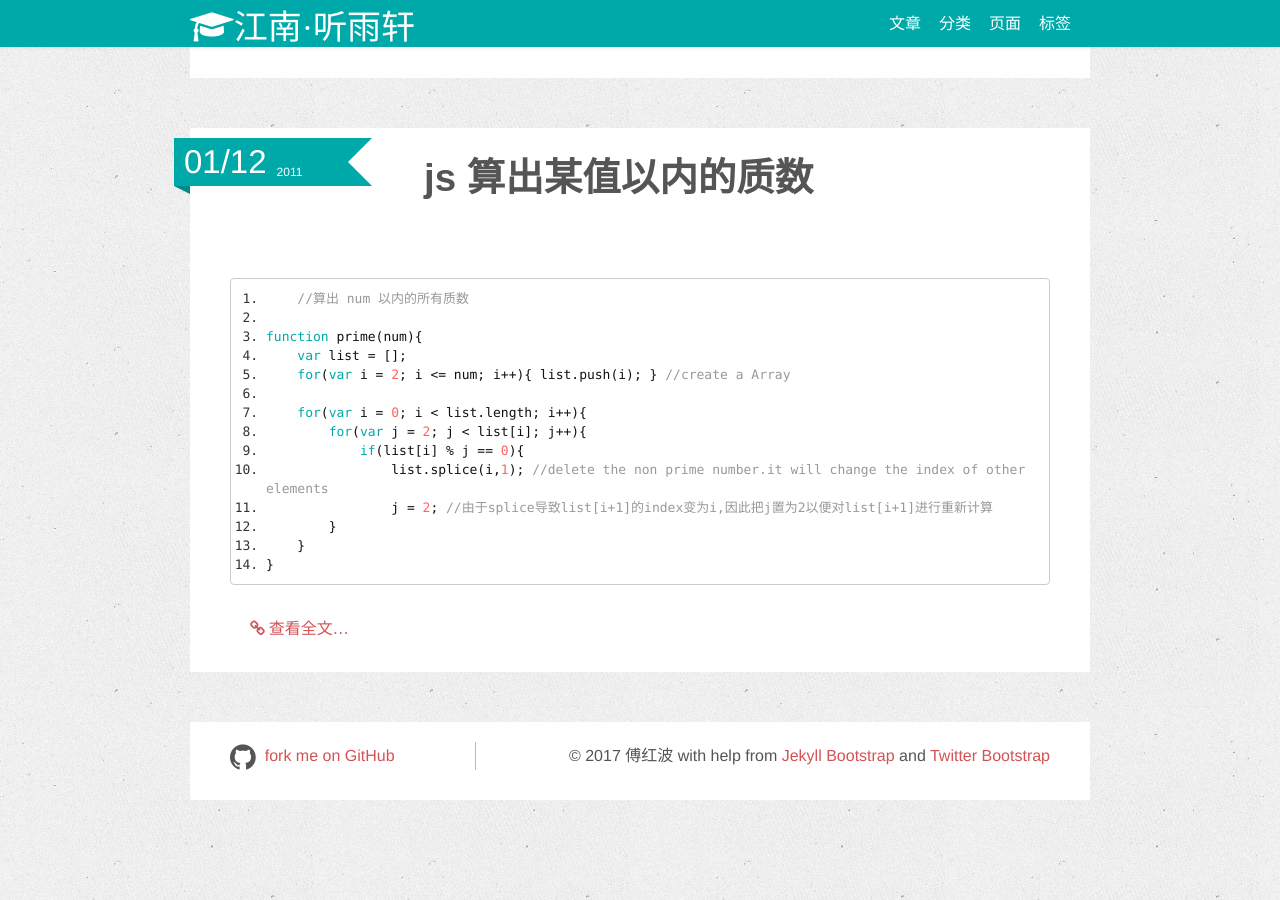
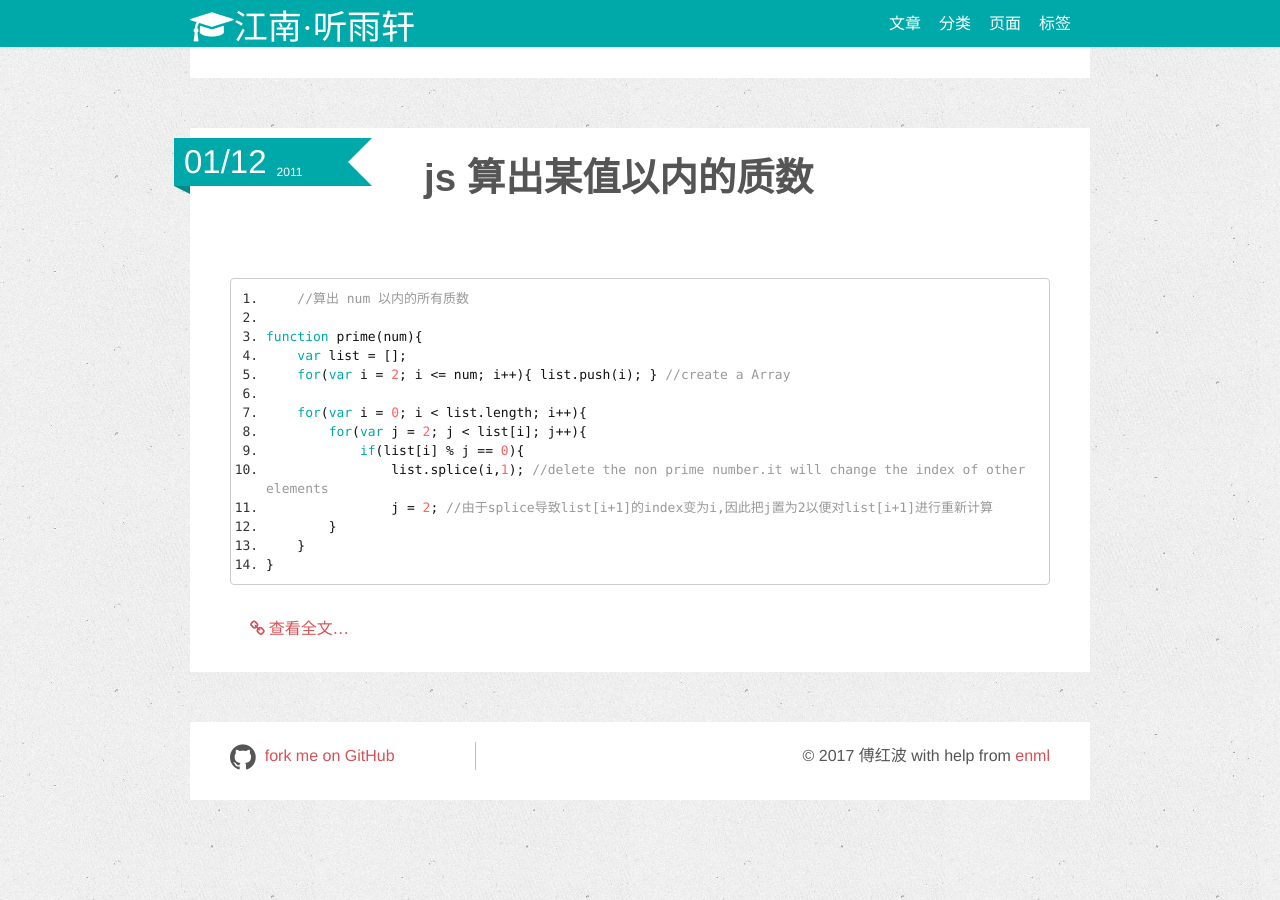
Before and after one commit to blurty/blog, a Jekyll site: the page built from index.md, in a window 1280 px wide and 900 px high, scrolled down 4532 px. Built offline with Jekyll 4.4.1, drawn with Linux system fonts in a browser that asks for light colours; nearby versions of some CDN libraries.

Commit message:
add help from enml

```diff
--- a/_includes/themes/twitter/default.html
+++ b/_includes/themes/twitter/default.html
@@ -59,8 +59,7 @@
       <footer class="card clearfix">
         <span style="font-size:30px;"class="fa fa-github pull-left"></span><a href="https://github.com/blurtheart/blog" style="display:inline-block;padding-right:80px;border-right:1px solid #bbb">fork me on GitHub</a>
         <p class="pull-right">&copy; 2017 {{ site.author.name }}
-          with help from <a href="http://jekyllbootstrap.com" target="_blank" title="The Definitive Jekyll Blogging Framework">Jekyll Bootstrap</a>
-          and <a href="http://twitter.github.com/bootstrap/" target="_blank">Twitter Bootstrap</a>
+          with help from <a href="http://enml.github.io/site/" target="_blank" title="enml blog">enml</a>
         </p>
 
       </footer>
```
